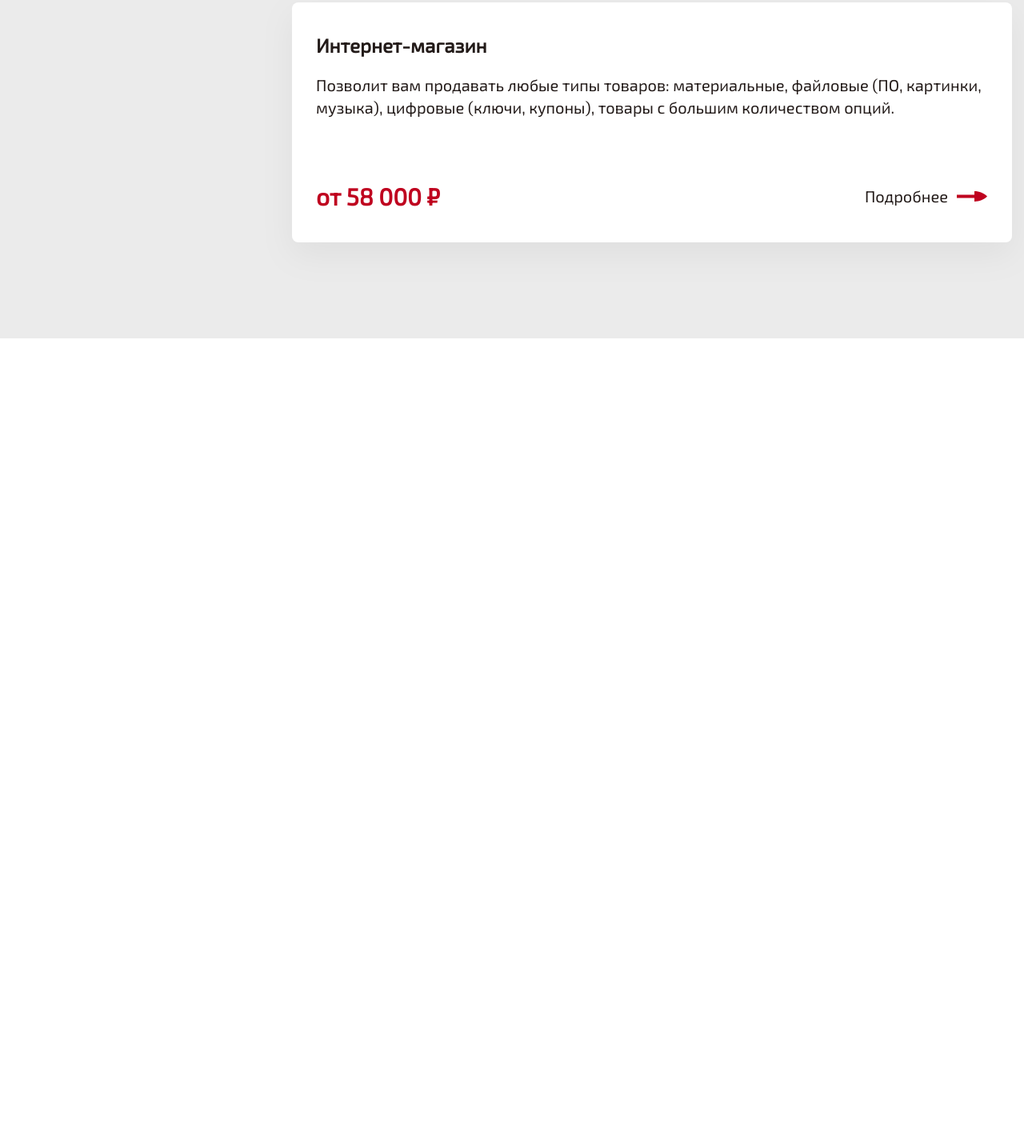
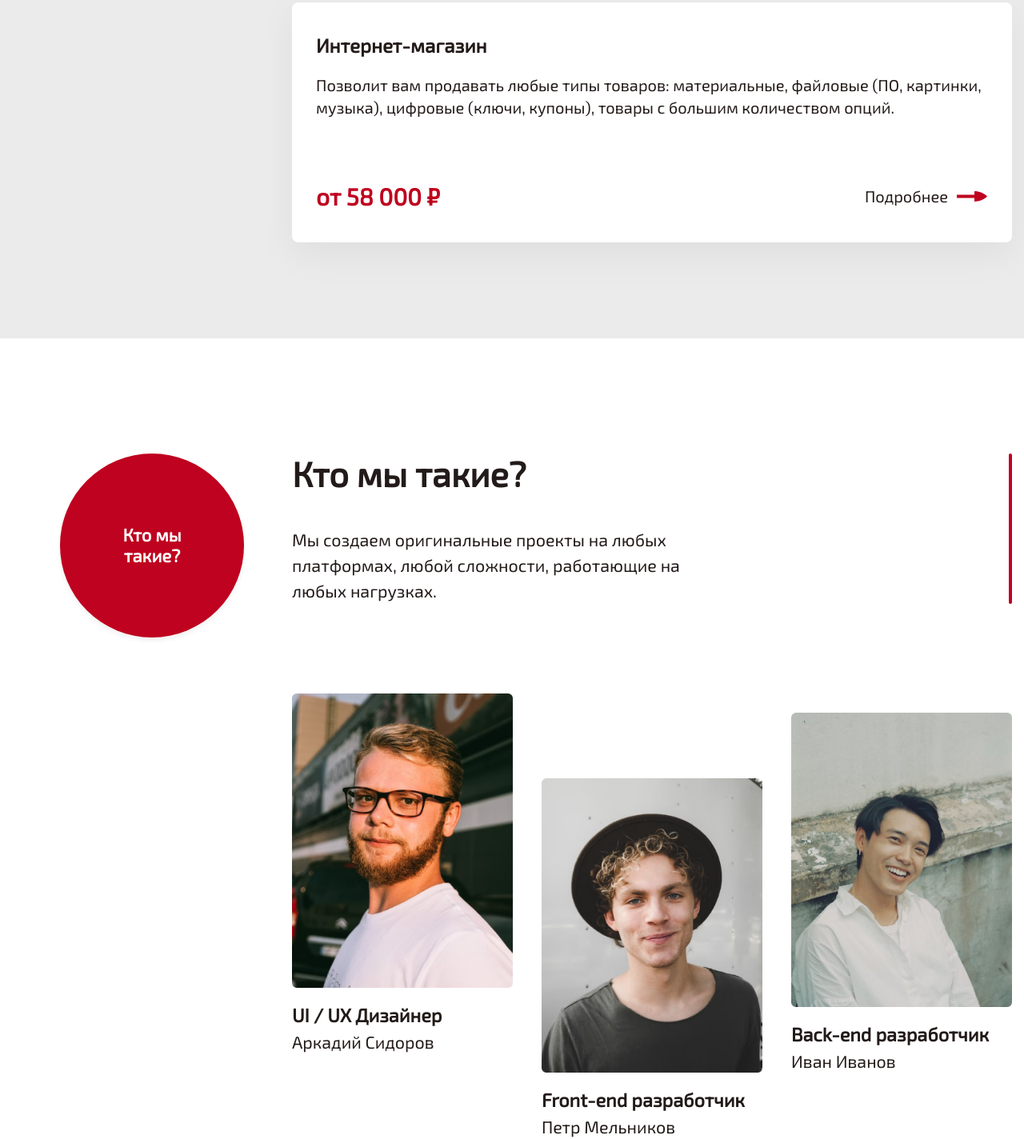
Before and after one commit to Geletsky/Rouve, a plain HTML site: page index.html in a window 1280 px wide. Shown: the part 4180-5604 px from the top of the page at 80% size. Before the commit the page ends 4603 px from the top, so only its background shows below. Drawn offline with Linux system fonts and the light colour scheme.

Commit message:
Section layout - about

```diff
--- a/assets/scss/media/_media.scss
+++ b/assets/scss/media/_media.scss
@@ -157,6 +157,31 @@
 			margin: 0px 0px 40px 0px;
 		}
 	}
+
+	.about {
+		&__action {
+			justify-content: flex-start;
+		}
+
+		&__items {
+			margin: 92px 0px 0px 0px;
+		}
+	}
+
+	.item-about {
+
+		&:nth-child(2) {
+			margin: 64px 0px 0px 0px;
+		}
+
+		&:nth-child(3) {
+			margin: 5px 0px 0px 0px;
+		}
+
+		&__info {
+			margin: 10px 0px 0px 0px;
+		}
+	}
 }
 
 /* ===================== */
@@ -308,6 +333,20 @@
 			gap: 30px;
 		}
 	}
+
+	.about {
+		&__container {
+			flex-direction: column-reverse;
+		}
+
+		&__action {
+			justify-content: flex-end;
+		}
+
+		&__button {
+			margin: 60px 8% 0px 0px;
+		}
+	}
 }
 
 /* ===================== */
@@ -430,6 +469,36 @@
 			align-self: flex-end;
 		}
 	}
+
+	.about {
+		&__button {
+			margin: 50px 0px 0px 0px;
+		}
+
+		&__items {
+			margin: 62px 0px 0px 0px;
+
+			flex-direction: column;
+			gap: 20px;
+		}
+	}
+
+	.item-about {
+
+		&:nth-child(2) {
+			margin: 0px 0px 0px 0px;
+		}
+
+		&:nth-child(3) {
+			margin: 0px 0px 0px 0px;
+		}
+
+		&__image img {
+			max-width: none;
+			width: 100vw;
+			margin-left: calc(50% - 50vw);
+		}
+	}
 }
 
 /* ===================== */
--- a/assets/scss/pages/_index.scss
+++ b/assets/scss/pages/_index.scss
@@ -318,3 +318,76 @@
 }
 
 /* ===================== */
+
+/* About */
+.about {
+	background: var(--bg-color);
+
+	&__container {
+		display: flex;
+	}
+
+	&__action {
+		flex: 0 1 28%;
+
+		display: flex;
+		justify-content: center;
+	}
+
+	&__button {}
+
+	&__content {
+		flex: 0 1 72%;
+	}
+
+	&__header {}
+
+	&__title {}
+
+	&__subtitle {}
+
+	&__items {
+		margin: 112px 0px 0px 0px;
+
+		display: flex;
+		justify-content: space-between;
+		gap: 4%;
+	}
+
+	&__item {}
+}
+
+.item-about {
+
+	&:nth-child(2) {
+		margin: 106px 0px 0px 0px;
+	}
+
+	&:nth-child(3) {
+		margin: 24px 0px 0px 0px;
+	}
+
+	&__image img {
+		max-width: 100%;
+	}
+
+	&__info {
+		margin: 20px 0px 0px 0px;
+	}
+
+	&__title {
+		font-weight: 600;
+		@include adaptiv-font(24, 22);
+		line-height: 120%;
+		color: var(--text-color);
+	}
+
+	&__name {
+		margin: 5px 0px 0px 0px;
+		@include adaptiv-font(22, 20);
+		line-height: 140%;
+		color: var(--text-color);
+	}
+}
+
+/* ===================== */
--- a/index.html
+++ b/index.html
@@ -217,6 +217,49 @@
 					</div>
 				</div>
 			</section>
+			<section class="about section">
+				<div class="about__container">
+					<div class="about__action">
+						<a href="#" class="about__button button">Кто мы<br>такие?</a>
+					</div>
+					<div class="about__content">
+						<div class="about__header section-header">
+							<h2 class="about__title title">Кто мы такие?</h2>
+							<div class="about__subtitle subtitle">Мы создаем оригинальные проекты на любых платформах, любой
+								сложности, работающие на любых нагрузках.</div>
+						</div>
+						<div class="about__items">
+							<div class="about__item item-about">
+								<div class="item-about__image">
+									<img src="assets/img/index/about/01.png" alt="Изображение">
+								</div>
+								<div class="item-about__info">
+									<div class="item-about__title">UI / UX Дизайнер</div>
+									<div class="item-about__name">Аркадий Сидоров</div>
+								</div>
+							</div>
+							<div class="about__item item-about">
+								<div class="item-about__image">
+									<img src="assets/img/index/about/02.png" alt="Изображение">
+								</div>
+								<div class="item-about__info">
+									<div class="item-about__title">Front-end разработчик</div>
+									<div class="item-about__name">Петр Мельников</div>
+								</div>
+							</div>
+							<div class="about__item item-about">
+								<div class="item-about__image">
+									<img src="assets/img/index/about/03.png" alt="Изображение">
+								</div>
+								<div class="item-about__info">
+									<div class="item-about__title">Back-end разработчик</div>
+									<div class="item-about__name">Иван Иванов</div>
+								</div>
+							</div>
+						</div>
+					</div>
+				</div>
+			</section>
 		</main>
 	</div>
 	<script src="assets/js/script.js"></script>
```
Also changed, not shown: assets/css/style.css, assets/img/index/about/01.png (added), assets/img/index/about/02.png (added), assets/img/index/about/03.png (added).
